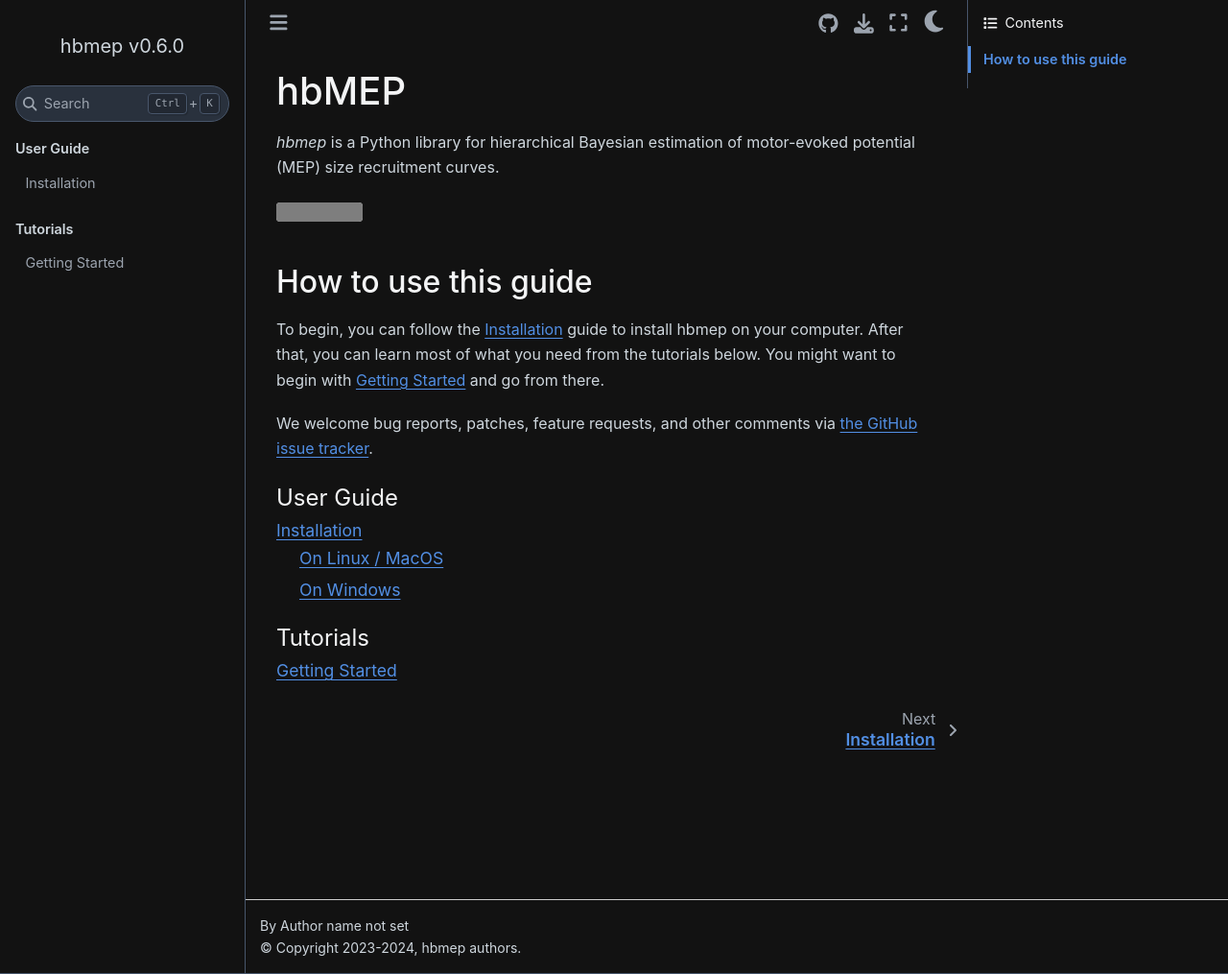
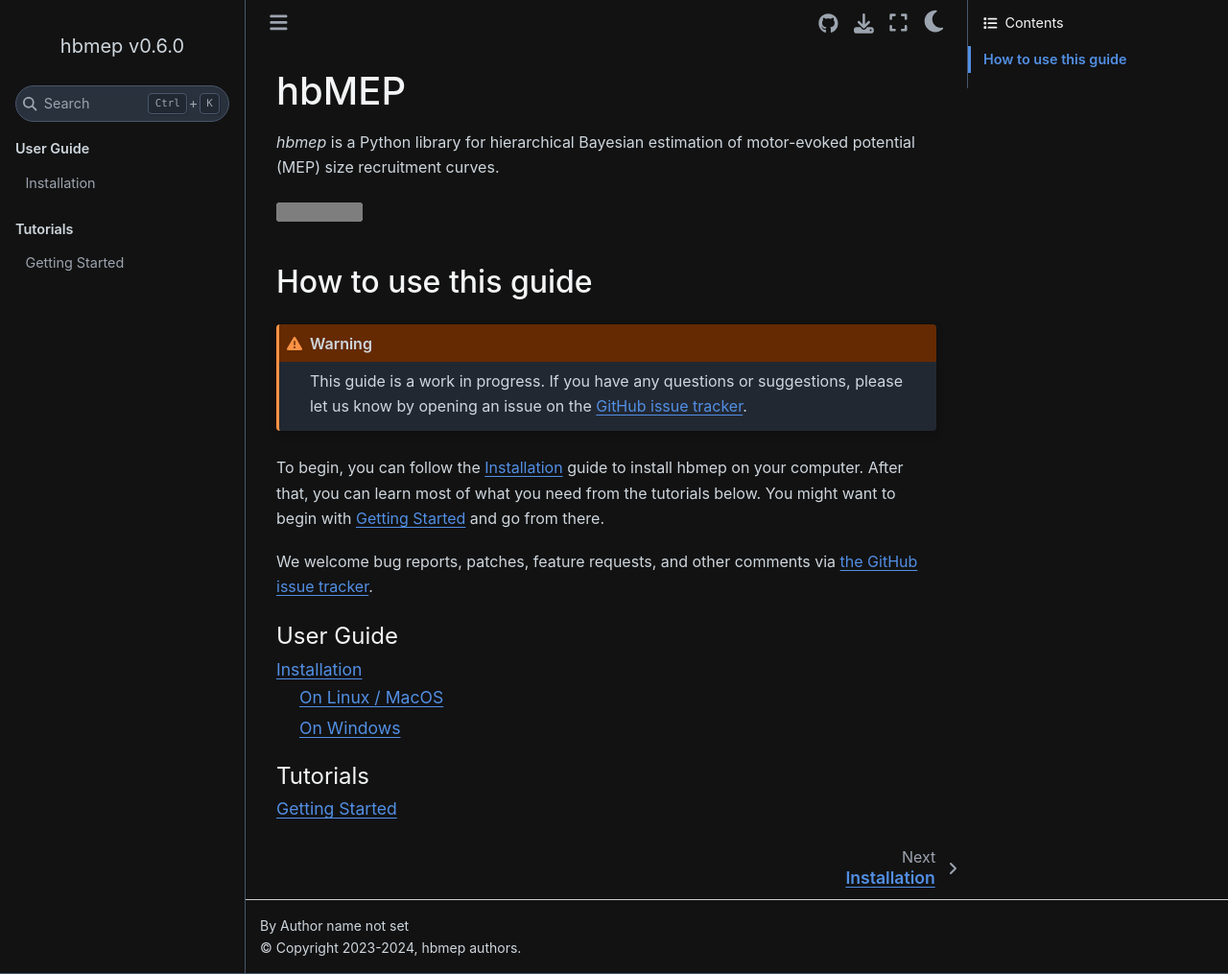
Before and after one commit to hbmep/hbmep, a Sphinx documentation site: the page built from docs/source/index.rst, in a window 1280 px wide and 1015 px high. Shown: the whole window at 96% size. Built offline with Sphinx 7.4.7 and the Sphinx Book theme 1.1.4, drawn with Linux system fonts in a browser that asks for light colours; pages that are not in the unit, such as notebooks, are missing from menus; grey boxes are pictures that could not be loaded.

Commit message:
docs: add warning note

```diff
--- a/docs/source/index.rst
+++ b/docs/source/index.rst
@@ -9,6 +9,9 @@ hbMEP
 
 How to use this guide
 ---------------------
+.. warning::
+
+    This guide is a work in progress. If you have any questions or suggestions, please let us know by opening an issue on the `GitHub issue tracker <https://github.com/hbmep/hbmep/issues>`_.
 
 To begin, you can follow the :ref:`installation` guide to install hbmep on your computer.
 After that, you can learn most of what you need from the tutorials below.
```
